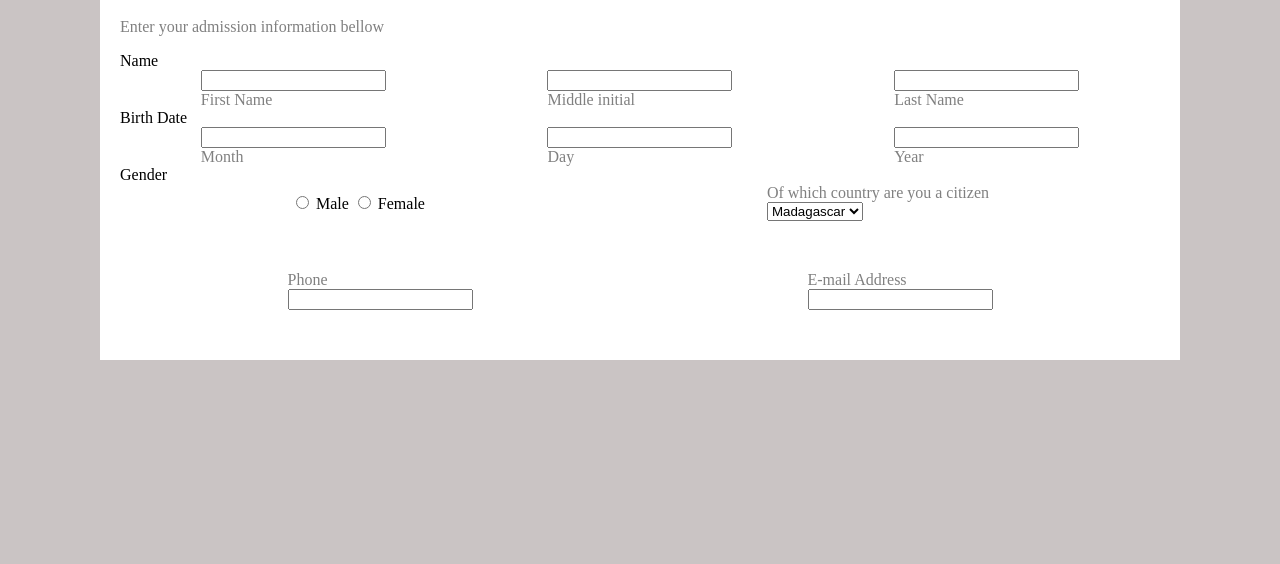
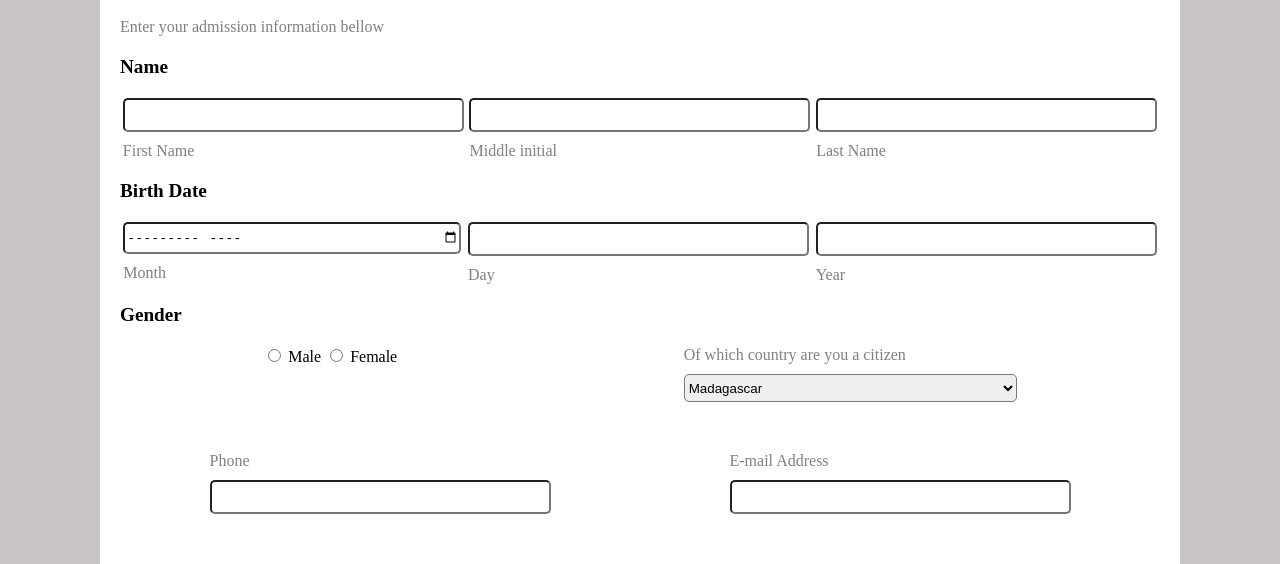
Before and after one commit to Azonay/DTC_formulaire, a plain HTML site: page index.html in a window 1280 px wide. Shown: the part 267-831 px from the top of the page. Before the commit the page ends 800 px from the top, so only its background shows below. Drawn offline with Linux system fonts and the light colour scheme.

Commit message:
alignement et espacement input

```diff
--- a/assets/style.css
+++ b/assets/style.css
@@ -73,11 +73,31 @@ body{
     flex-direction: row;
     flex-wrap: wrap;
     justify-content: space-around;
-    align-items: center;
-    width: 100%;
+    align-items: flex-start;
 }
-input {
-    width: max-content;
+input[type="text"], input[type="number"], input[type="month"] {
+    width: 333px;
+    height: 28px;
+    margin-bottom: 10px;
+    border-radius: 5px;
+}
+input[type="email"], input[type="tel"] {
+    width: 333px;
+    height: 28px;
+    margin-top: 10px;
+    border-radius: 5px;
+}
+select {
+    width: 333px;
+    height: 28px;
+    margin-top: 10px;
+    border-radius: 5px;
+}
+.titre_intermediaire {
+    font-size: larger;
+    margin-top: 20px;
+    margin-bottom: 20px;
+    font-weight: bold;
 }
 label {
     color: gray;
--- a/index.html
+++ b/index.html
@@ -34,7 +34,7 @@
             <div class="formulaire">
                 <form action="">
                     <div class="name">
-                        <div>Name</div>
+                        <div class="titre_intermediaire">Name</div>
                         <div class="name_information">
                             <div class="input_name">
                                 <div>
@@ -63,11 +63,11 @@
                         </div>
                     </div>
                     <div class="name">
-                        <div>Birth Date</div>
+                        <div class="titre_intermediaire">Birth Date</div>
                         <div class="name_information">
                             <div class="input_name">
                                 <div>
-                                    <input type="text" name="" id="">
+                                    <input type="month" name="" id="">
                                 </div>
                                 <div>
                                     <label for="">Month</label>
@@ -75,7 +75,7 @@
                             </div>
                             <div class="input_name">
                                 <div>
-                                    <input type="text" name="" id="">
+                                    <input type="number" id="jour" name="jour" min="1" max="31">
                                 </div>
                                 <div>
                                     <label for="">Day</label>
@@ -83,7 +83,7 @@
                             </div>
                             <div class="input_name">
                                 <div>
-                                    <input type="text" name="" id="">
+                                    <input type="number" id="annee" name="annee" min="1990" max="2023">
                                 </div>
                                 <div>
                                     <label for="">Year</label>
@@ -92,7 +92,7 @@
                         </div>
                     </div>
                     <div class="name">
-                        <div>Gender</div>
+                        <div class="titre_intermediaire">Gender</div>
                         <div class="name_information">
                             <div class="">
                                 <input type="radio" name="" id=""> Male
```
